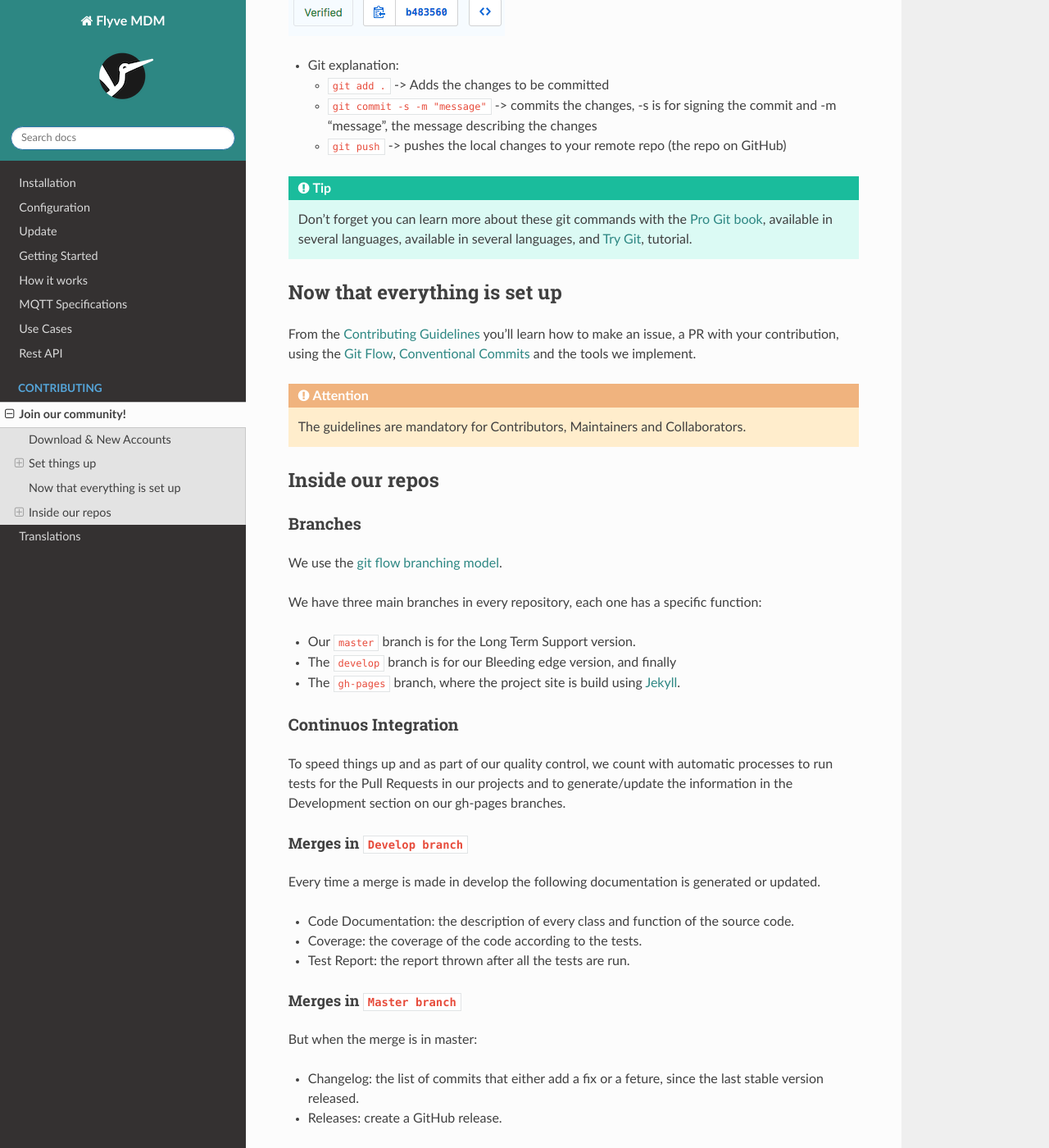
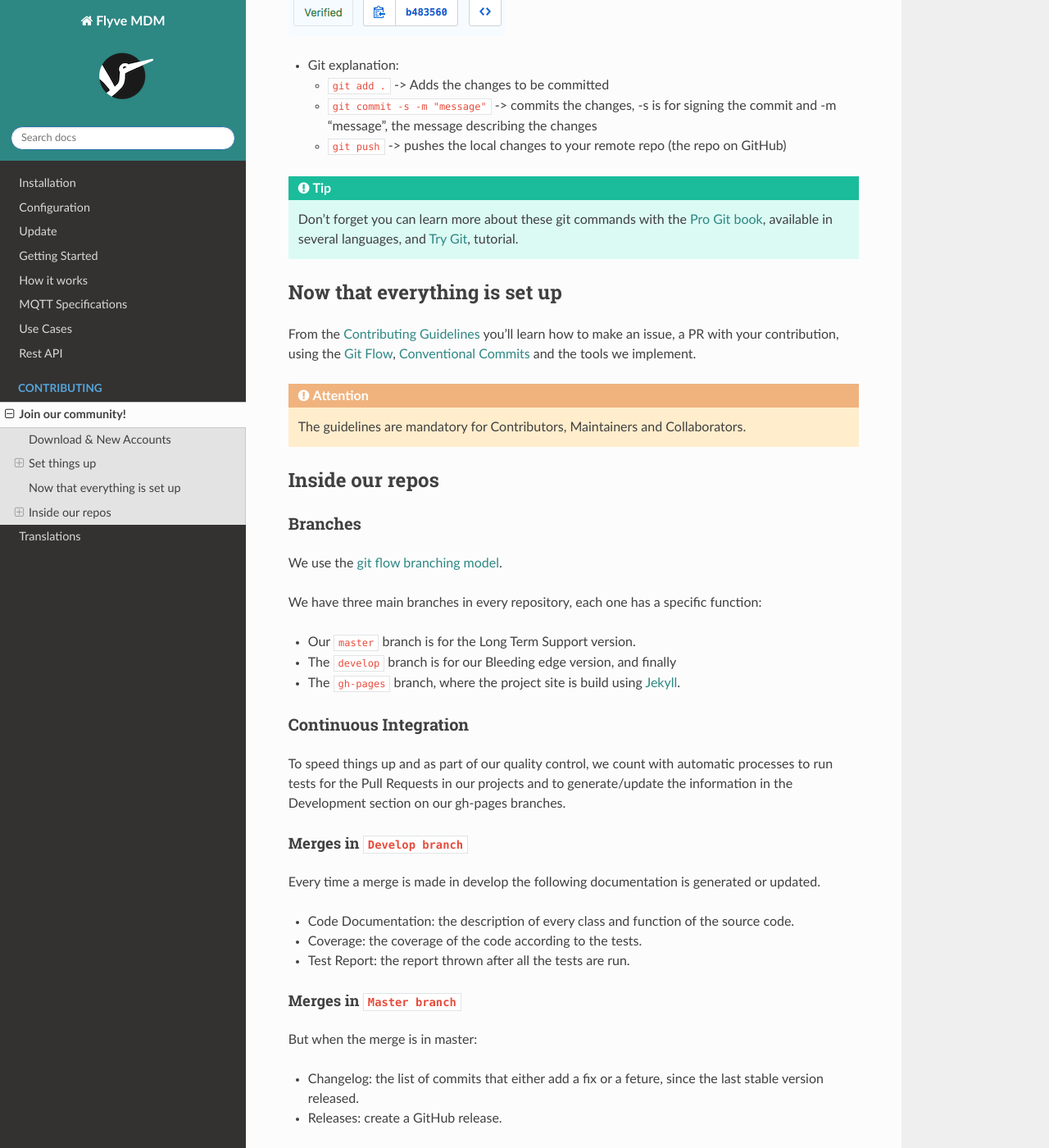
Before and after one commit to flyve-mdm/doc, a Sphinx documentation site: the page built from source/contribute/workflow.rst, in a window 1280 px wide and 1400 px high, scrolled down 4058 px. Shown: the whole window at 82% size. Built offline with Sphinx 7.4.7 and the Read the Docs theme 2.0.0, drawn with Linux system fonts in a browser that asks for light colours.

Commit message:
docs(articles): fix typo
Signed-off-by: Naylin Medina <nmedina@teclib.com>

```diff
--- a/source/contribute/workflow.rst
+++ b/source/contribute/workflow.rst
@@ -157,7 +157,7 @@ $$$$$$$$
   * ``git push`` -> pushes the local changes to your remote repo (the repo on GitHub)
 
 .. tip::
-   Don't forget you can learn more about these git commands with the `Pro Git book <https://git-scm.com/book/en/v2>`_, available in several languages, available in several languages, and `Try Git <https://try.github.io/levels/1/challenges/1>`_, tutorial.
+   Don't forget you can learn more about these git commands with the `Pro Git book <https://git-scm.com/book/en/v2>`_, available in several languages, and `Try Git <https://try.github.io/levels/1/challenges/1>`_, tutorial.
 
 Now that everything is set up
 -----------------------------
@@ -181,7 +181,7 @@ We have three main branches in every repository, each one has a specific functio
 * The ``develop`` branch is for our Bleeding edge version, and finally
 * The ``gh-pages`` branch, where the project site is build using `Jekyll <https://jekyllrb.com/>`_.
 
-Continuos Integration
+Continuous Integration
 ~~~~~~~~~~~~~~~~~~~~~
 
 To speed things up and as part of our quality control, we count with automatic processes to run tests for the Pull Requests in our projects and to generate/update the information in the Development section on our gh-pages branches.
--- a/source/use-cases/update-user.rst
+++ b/source/use-cases/update-user.rst
@@ -1,7 +1,7 @@
 Update user
 ===========
 
-This works only when a user has UPDATE right on users. a guest profile cannot update himself from the API currently, see `GLPI issue #2568 <https://github.com/glpi-project/glpi/issues/2568>`_.
+This works only when a user has UPDATE right on users, a guest profile cannot update himself from the API currently, see `GLPI issue #2568 <https://github.com/glpi-project/glpi/issues/2568>`_.
 
 The agent may update user information like phone number, emails, name.
 
```
